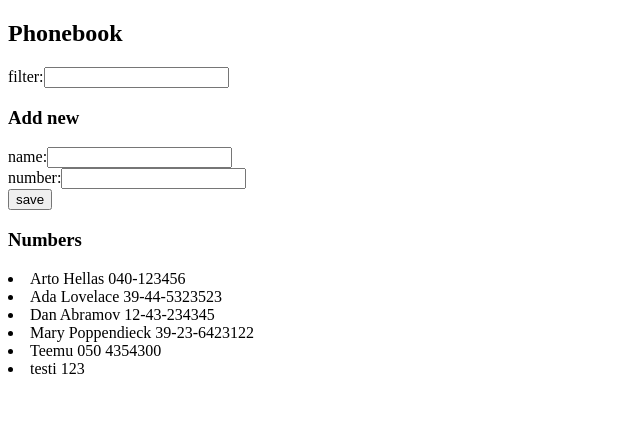
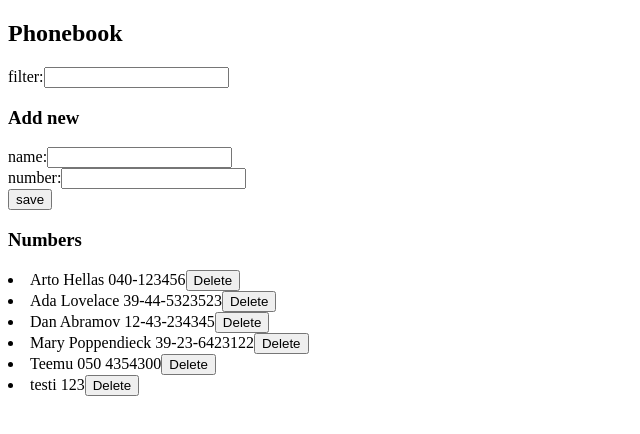
Before and after one commit to TeekkariTeemu/fullstack, a React (Create React App) app in the folder Osa2/puhelinluettelo/: page / in a window 1280 px wide. Shown: the top 434 px of the page, without its empty margins (0-640 px from the left). Built offline with nearby package versions, Linux system fonts and the light colour scheme; data requests are answered from the project's data file.

Commit message:
2.14 melkein valmis, ennen axiosin siirtoa omaan modiin

```diff
--- a/Osa2/puhelinluettelo/src/Components/List.js
+++ b/Osa2/puhelinluettelo/src/Components/List.js
@@ -1,16 +1,24 @@
-const Name = (props) => {
+const Name = ({name, number, handleDelete}) => {
     return (
-      <li>{props.name} {props.number}</li>
+      <li>
+        {name} {number}
+        <button onClick = {handleDelete}>Delete</button>
+      </li>
     )}
 
 
 const List = (props) => {
-    const { toShow } = props
+    const { toShow, handleDeleteOf } = props
     return (
       <div>
         <h3>Numbers</h3>
         {toShow.map(x =>
-            <Name key={x.id} name={x.name} number={x.number}/>
+            <Name
+            key={x.id}
+            name={x.name}
+            number={x.number}
+            handleDelete={() => handleDeleteOf(x.id)}
+            />
           )}
       </div>
     )
```
